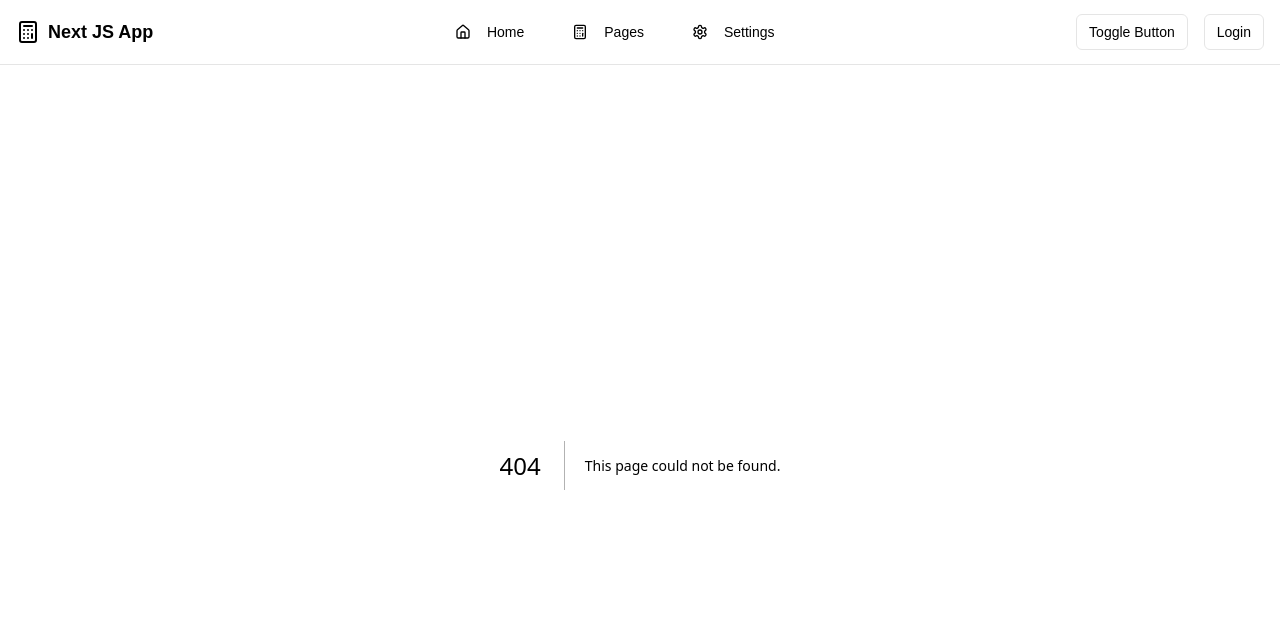
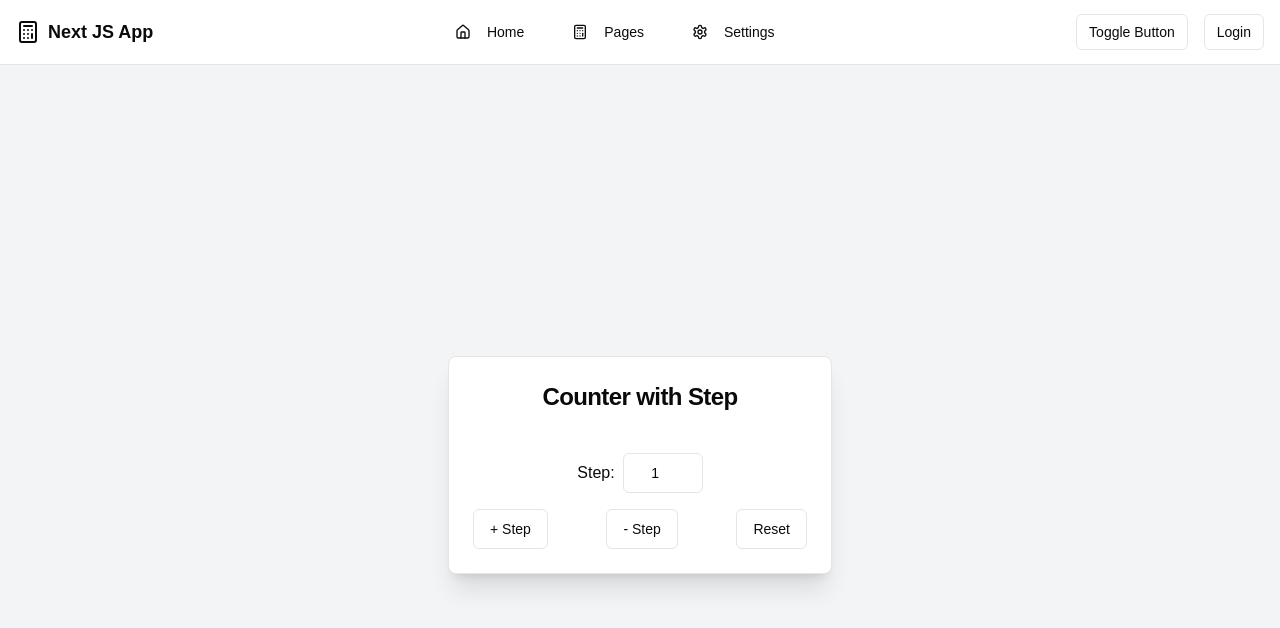
Before and after one commit to 1hirak/ProjectDisplay, a Next.js app: page /CounterwithStepIncrementDecrement in a window 1280 px wide. Before the commit this address had no page. Shown: the top 628 px of the page. Built offline with nearby package versions, Linux system fonts and the light colour scheme.

Commit message:
[problem added]

```diff
--- /dev/null
+++ b/src/app/CounterwithStepIncrementDecrement/page.jsx
@@ -0,0 +1,52 @@
+'use client'
+
+import { useReducer, useState } from "react";
+import { Card, CardContent, CardHeader, CardTitle } from "@/components/ui/card";
+import { Button } from "@/components/ui/button";
+import { Input } from "@/components/ui/input";
+
+export default function CounterApp() {
+  // Add useReducer here
+
+  const [step, setStep] = useState(1);
+
+  return (
+    <div className="flex justify-center items-center min-h-screen bg-gray-100">
+      <Card className="w-96 shadow-xl">
+        <CardHeader>
+          <CardTitle className="text-center text-2xl font-bold">Counter with Step</CardTitle>
+        </CardHeader>
+        <CardContent>
+          {/* Counter Display */}
+          <div className="text-6xl text-center font-bold mb-4">
+            {/* Display count here */}
+          </div>
+
+          {/* Step Input */}
+          <div className="flex justify-center items-center mb-4">
+            <span className="mr-2">Step:</span>
+            <Input
+              type="number"
+              value={step}
+              onChange={(e) => setStep(Number(e.target.value))}
+              className="w-20 text-center"
+            />
+          </div>
+
+          {/* Buttons */}
+          <div className="flex justify-between">
+            <Button onClick={() => { /* Dispatch increment */ }} variant="outline">
+              + Step
+            </Button>
+            <Button onClick={() => { /* Dispatch decrement */ }} variant="outline">
+              - Step
+            </Button>
+            <Button onClick={() => { /* Dispatch reset */ }} variant="outline">
+              Reset
+            </Button>
+          </div>
+        </CardContent>
+      </Card>
+    </div>
+  );
+}
--- a/src/components/navbar.jsx
+++ b/src/components/navbar.jsx
@@ -90,6 +90,13 @@ export function Navbar() {
                 > <Link href="/ShowHideTextApp">Show/Hide Text App</Link>
 
                 </Button>
+                <Button
+
+                  variant="ghost"
+                  className="w-full justify-start hover:bg-gray-100 dark:hover:bg-gray-800"
+                > <Link href="/CounterwithStepIncrementDecrement">Counter /w Step In/De</Link>
+
+                </Button>
               </Card>
             </div>
           </div>
```
